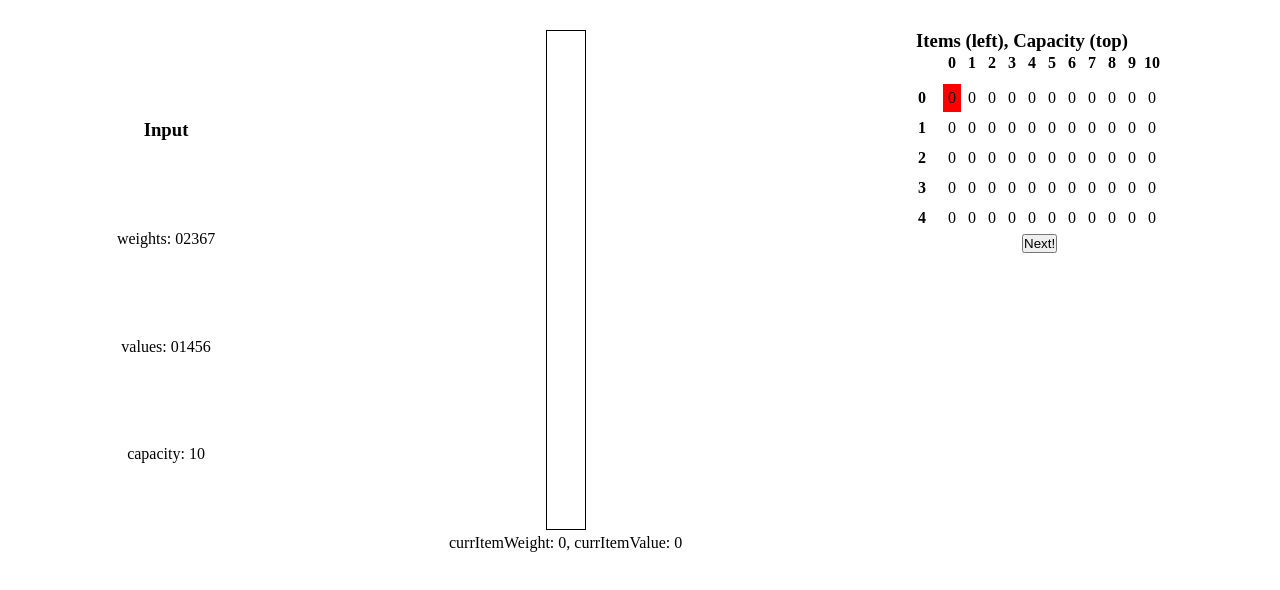
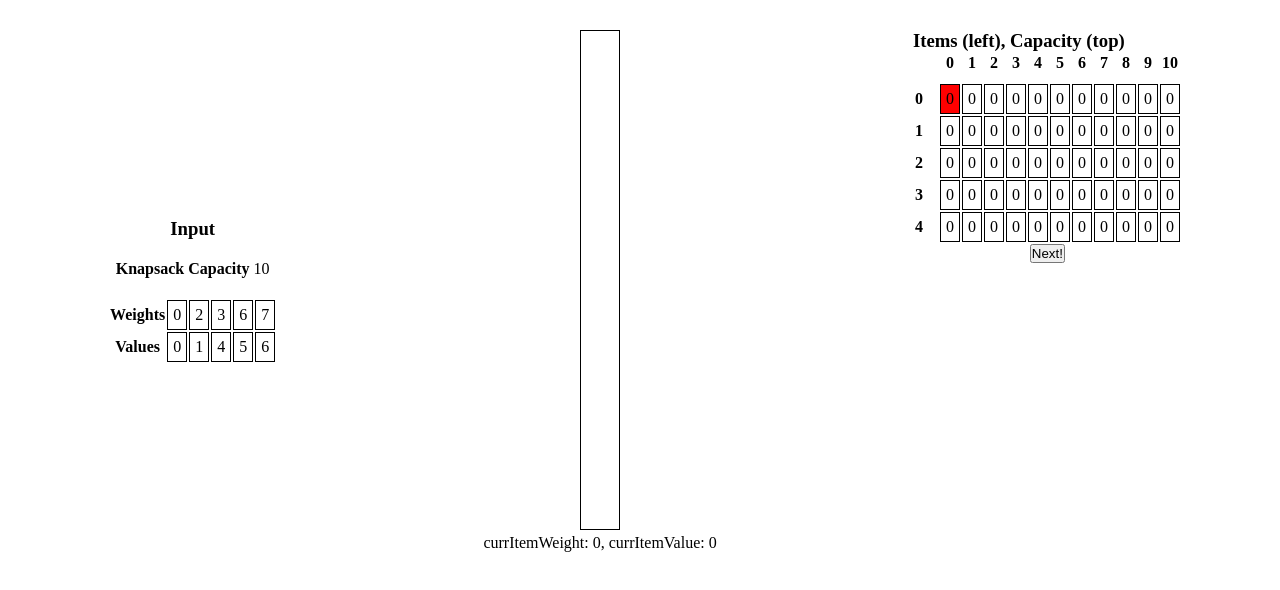
Before and after one commit to rose-paul/DP_vizualization, a React app: page / in a window 1280 px wide. Shown: the top 590 px of the page. Built offline with nearby package versions, Linux system fonts and the light colour scheme.

Commit message:
input table and table css

```diff
--- a/css/index.css
+++ b/css/index.css
@@ -13,8 +13,18 @@
 .knapsack-inner--input {
     display: flex;
     flex-direction: column;
-    justify-content: space-evenly;
+    justify-content: center;
     align-items: center;
+}
+
+.knapsack-inner--input > * {
+    margin: 10px;
+}
+
+td {
+    border: 1px solid black;
+    margin: 0px;
+    padding: 0px;
 }
 
 .knapsack-inner--capacity {
--- a/src/problemData.jsx
+++ b/src/problemData.jsx
@@ -3,9 +3,26 @@ import React from 'react';
 const ProblemData = ({ weights, values, maxCapacity }) => (
   <div className="knapsack-inner--input">
     <h3>Input</h3>
-    <p>weights: {weights}</p>
-    <p>values: {values}</p>
-    <p>capacity: {maxCapacity}</p>
+    <p>
+      <b>Knapsack Capacity</b> {maxCapacity}
+    </p>
+    <table>
+      <tbody>
+        <tr>
+          <th>Weights</th>
+          {weights.map((weight) => (
+            <td>{weight}</td>
+          ))}
+        </tr>
+
+        <tr>
+          <th>Values</th>
+          {values.map((value) => (
+            <td>{value}</td>
+          ))}
+        </tr>
+      </tbody>
+    </table>
   </div>
 );
 
```
Also changed, not shown: 1 other file (tests, documents, lock files or other folders).
